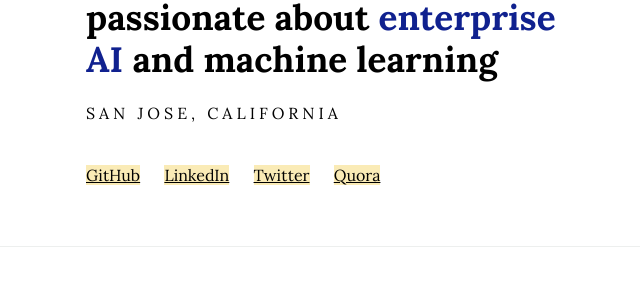
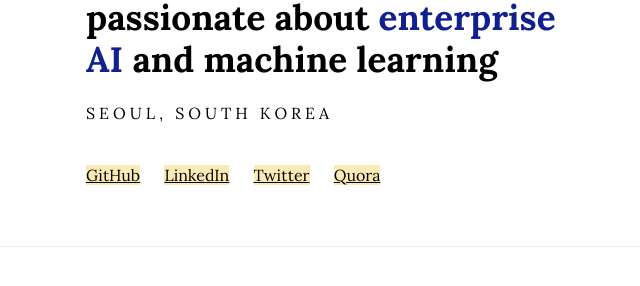
Before and after one commit to dvdmllr/dvdmllr.github.io, a Jekyll site: the page built from index.html, in a window 1280 px wide. Shown: the part 362-648 px from the top of the page, without its empty margins (144-784 px from the left). Built offline with Jekyll 4.4.1, drawn with Linux system fonts in a browser that asks for light colours.

Commit message:
Update _config.yml

```diff
--- a/_config.yml
+++ b/_config.yml
@@ -7,7 +7,7 @@ description: Jekyll Resume is a mega simple resume theme for Jekyll.
 baseurl: ""
 url: "http://davidm.de"
 name: David M&uuml;ller
-location: San Jose, California
+location: Seoul, South Korea
 twitter_username: davidm_ller
 github_username:  dvdmllr
 linkedin_username: dvdmllr
```
